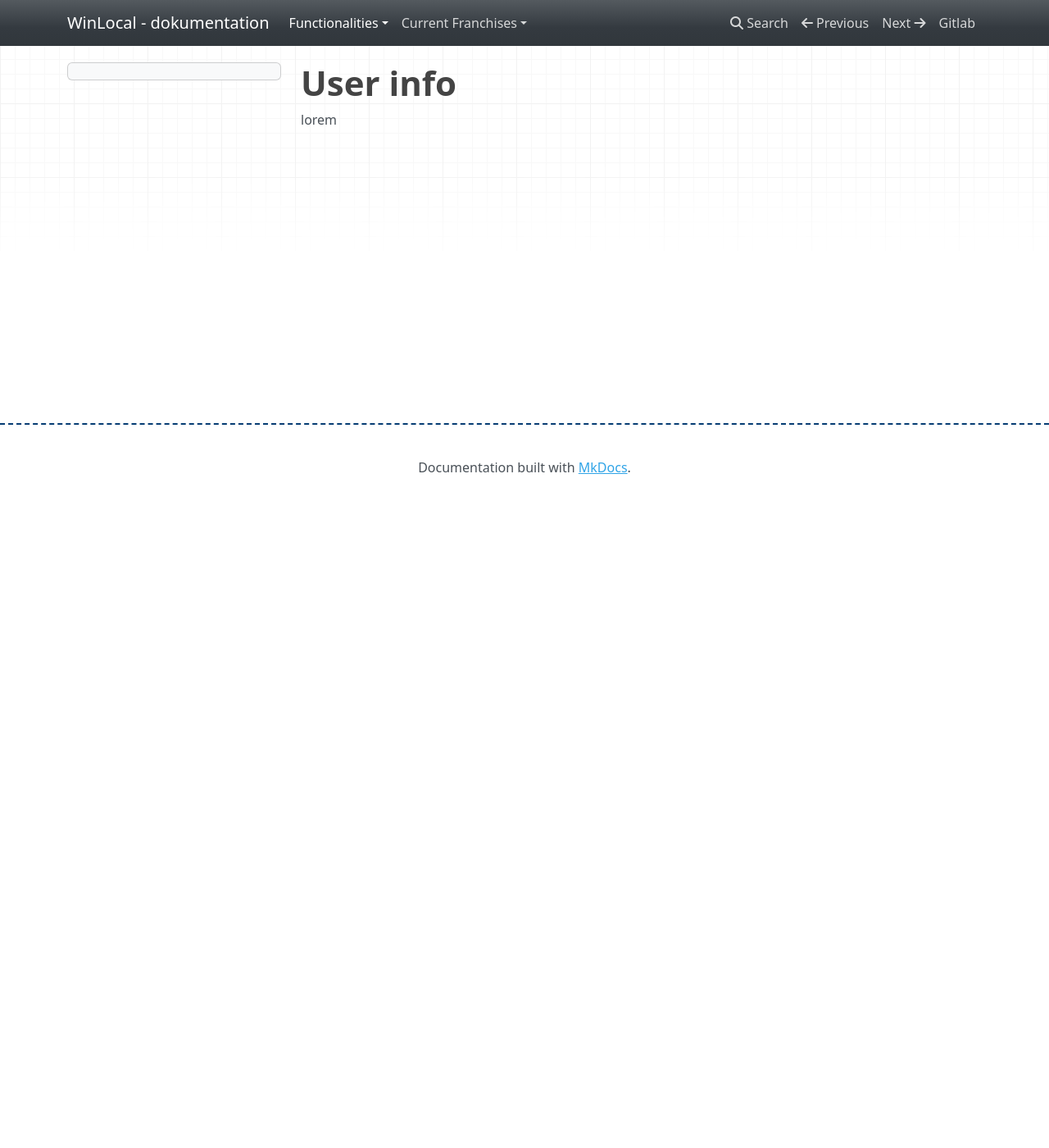
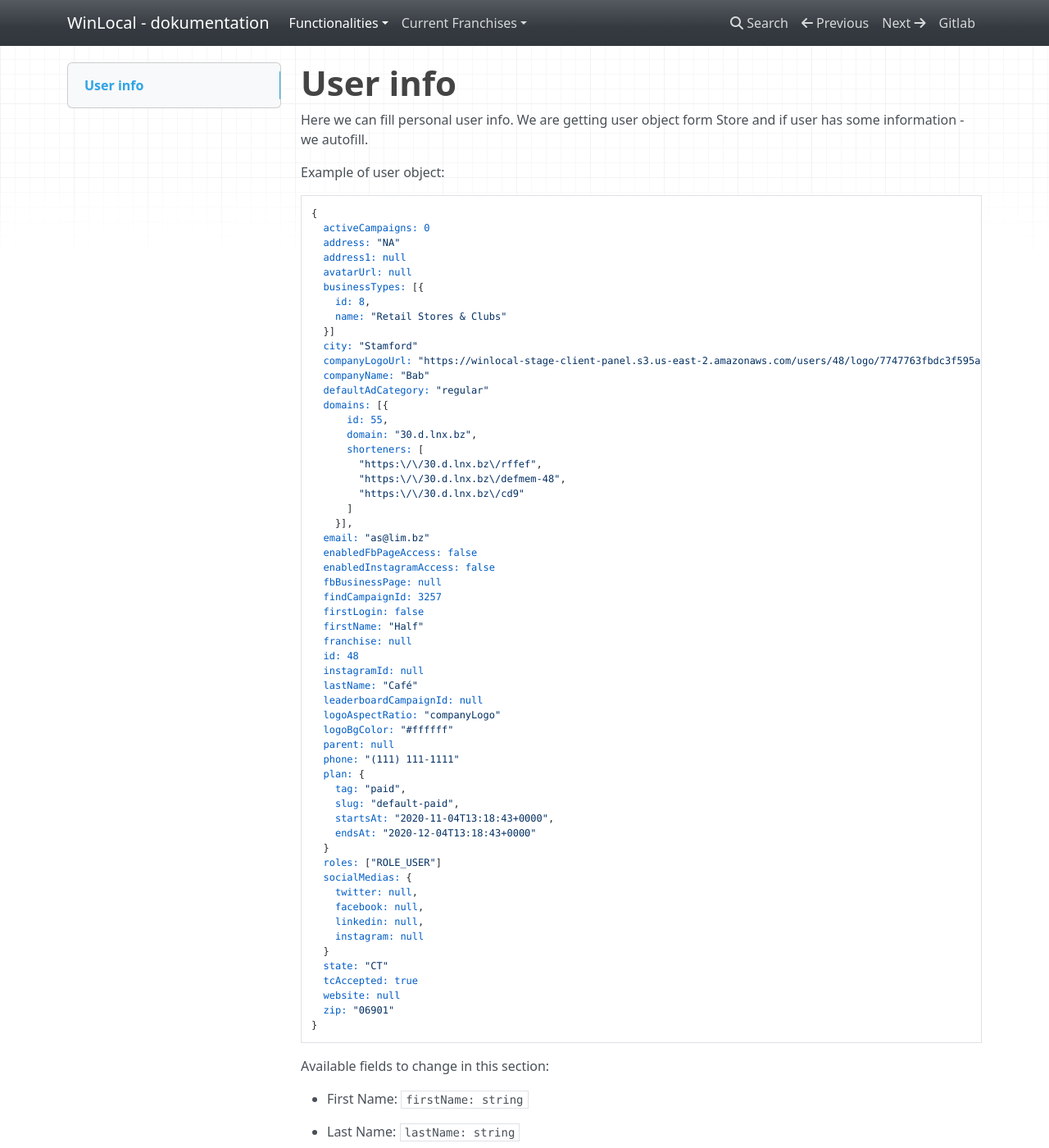
Before and after one commit to kalniei/wl-docs, an MkDocs documentation site: the page built from docs/onboarding/user-info.md, in a window 1280 px wide and 1400 px high. Shown: the whole window at 82% size. Built offline with MkDocs 1.6.1, drawn with Linux system fonts in a browser that asks for light colours; nearby versions of some CDN libraries; some of the changed text lies outside the part shown.

Commit message:
Onboarding User Info

````diff
--- a/docs/onboarding/user-info.md
+++ b/docs/onboarding/user-info.md
@@ -1,3 +1,115 @@
-###### User info
+# User info
 
-lorem
+Here we can fill personal user info.
+We are getting user object form Store and if user has some information - we autofill.
+
+Example of user object:
+
+```
+{
+  activeCampaigns: 0
+  address: "NA"
+  address1: null
+  avatarUrl: null
+  businessTypes: [{
+    id: 8,
+    name: "Retail Stores & Clubs"
+  }]
+  city: "Stamford"
+  companyLogoUrl: "https://winlocal-stage-client-panel.s3.us-east-2.amazonaws.com/users/48/logo/7747763fbdc3f595adb3cfe5fd4d5ffcd093d3b8.png"
+  companyName: "Bab"
+  defaultAdCategory: "regular"
+  domains: [{
+      id: 55,
+      domain: "30.d.lnx.bz",
+      shorteners: [
+        "https:\/\/30.d.lnx.bz\/rffef",
+        "https:\/\/30.d.lnx.bz\/defmem-48",
+        "https:\/\/30.d.lnx.bz\/cd9"
+      ]
+    }],
+  email: "as@lim.bz"
+  enabledFbPageAccess: false
+  enabledInstagramAccess: false
+  fbBusinessPage: null
+  findCampaignId: 3257
+  firstLogin: false
+  firstName: "Half"
+  franchise: null
+  id: 48
+  instagramId: null
+  lastName: "Café"
+  leaderboardCampaignId: null
+  logoAspectRatio: "companyLogo"
+  logoBgColor: "#ffffff"
+  parent: null
+  phone: "(111) 111-1111"
+  plan: {
+    tag: "paid",
+    slug: "default-paid",
+    startsAt: "2020-11-04T13:18:43+0000",
+    endsAt: "2020-12-04T13:18:43+0000"
+  }
+  roles: ["ROLE_USER"]
+  socialMedias: {
+    twitter: null,
+    facebook: null,
+    linkedin: null,
+    instagram: null
+  }
+  state: "CT"
+  tcAccepted: true
+  website: null
+  zip: "06901"
+}
+```
+
+Available fields to change in this section:
+
+
+- First Name: `firstName: string`
+
+- Last Name: `lastName: string`
+
+- Business Name: `companyName: string`
+
+- Business Type: `businessTypes: number[]`.
+As element of the array we send id of chosen business type. At this moment it is single select.
+We get list of available business types:
+```
+GET /v1/business-types
+```
+Expected output:
+
+```
+[
+    {
+        id: number
+        name: string
+    },
+]
+```
+
+- Phone number: `phone: string`
+
+- Acceptance of terms and conditions: `acceptTerms: boolean`
+
+- Address: `address: string`
+
+- Zip: `zip: string | number`
+
+- State: `state: string`
+
+- City: `city: string`
+
+For filling in State, Zip and City on the front end side we use here.maps api for autocomplete input.
+
+On "Save" we send request to
+
+```
+PUT /v1/users/${userId}
+```
+
+In params we send whole user object.
+
+Expected output - updated user object. We save it to Store.
````
